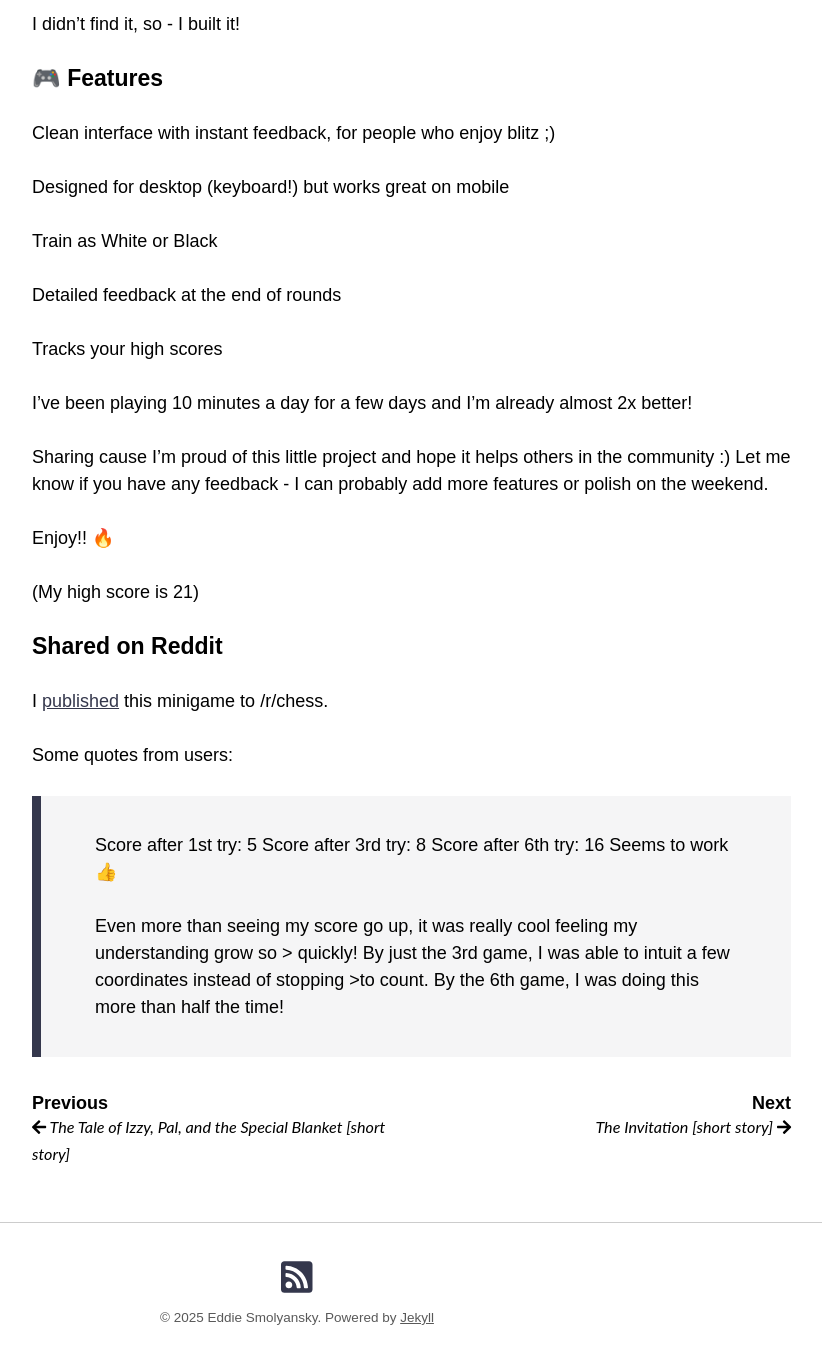
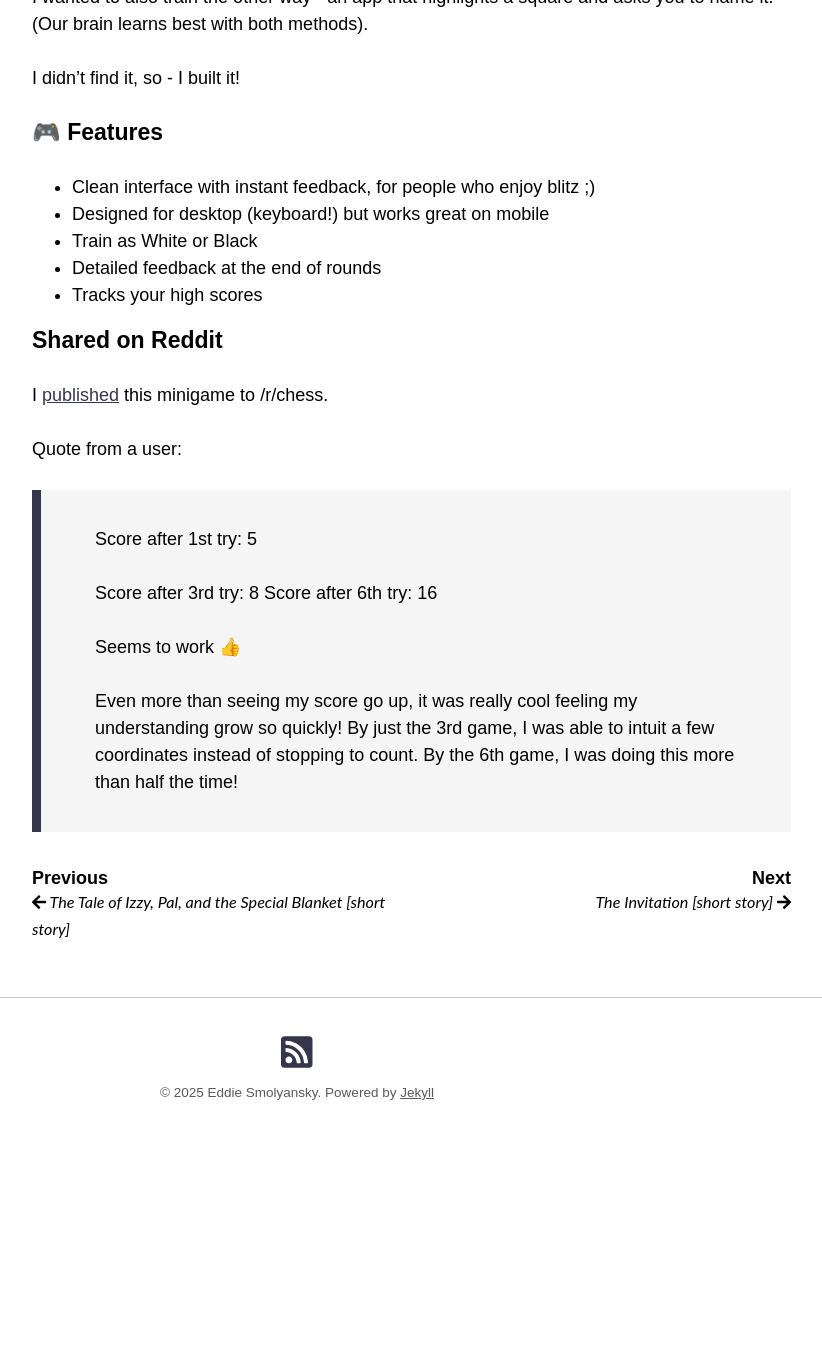
Before and after one commit to eddiesmo/eddiesmo.github.io, a Jekyll site: the page built from _posts/2025-02-10-chess-square-trainer.md, in a window 1280 px wide and 1400 px high, scrolled down 1343 px. Shown: the top 1364 px of the window, without its empty margins (343-1165 px from the left). Built offline with Jekyll 4.4.1, drawn with Linux system fonts in a browser that asks for light colours; nearby versions of some CDN libraries; after the commit the page ends 2518 px from its top, so only the background shows below that; some of the changed text lies outside the part shown.

Commit message:
update chess post

```diff
--- a/_posts/2025-02-10-chess-square-trainer.md
+++ b/_posts/2025-02-10-chess-square-trainer.md
@@ -26,32 +28,24 @@ I wanted to also train the other way - an app that highlights a square and asks
 I didn't find it, so - I built it!
 
 ### 🎮 Features
-Clean interface with instant feedback, for people who enjoy blitz ;)
+- Clean interface with instant feedback, for people who enjoy blitz ;)
+- Designed for desktop (keyboard!) but works great on mobile
+- Train as White or Black
+- Detailed feedback at the end of rounds
+- Tracks your high scores
 
-Designed for desktop (keyboard!) but works great on mobile
-
-Train as White or Black
-
-Detailed feedback at the end of rounds
-
-Tracks your high scores
-
-I've been playing 10 minutes a day for a few days and I'm already almost 2x better!
-
-Sharing cause I'm proud of this little project and hope it helps others in the community :) Let me know if you have any feedback - I can probably add more features or polish on the weekend.
-
-Enjoy!! 🔥
-
-(My high score is 21)
 
 ### Shared on Reddit
+
 I [published](https://www.reddit.com/r/chess/comments/1img7j4/i_built_a_chess_notation_trainer_how_fast_can_you/) this minigame to /r/chess.
 
-Some quotes from users:
+Quote from a user:
 
 > Score after 1st try: 5
+>
 > Score after 3rd try: 8
 > Score after 6th try: 16
+>
 > Seems to work  👍
 >
-> Even more than seeing my score go up, it was really cool feeling my understanding grow so > quickly! By just the 3rd game, I was able to intuit a few coordinates instead of stopping >to count. By the 6th game, I was doing this more than half the time!
+> Even more than seeing my score go up, it was really cool feeling my understanding grow so quickly! By just the 3rd game, I was able to intuit a few coordinates instead of stopping to count. By the 6th game, I was doing this more than half the time!
```
Also changed, not shown: other parts of _posts/2025-02-10-chess-square-trainer.md (+2 -0 lines).
